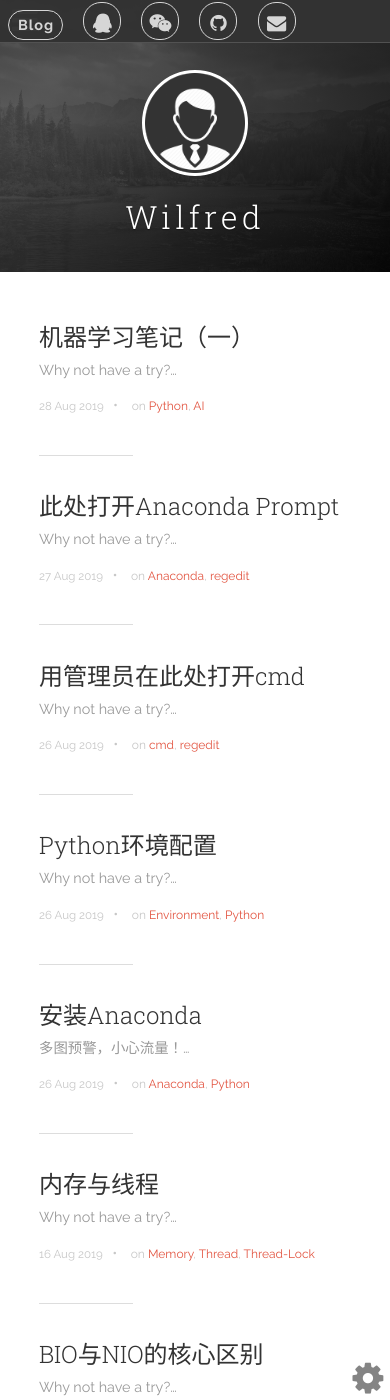
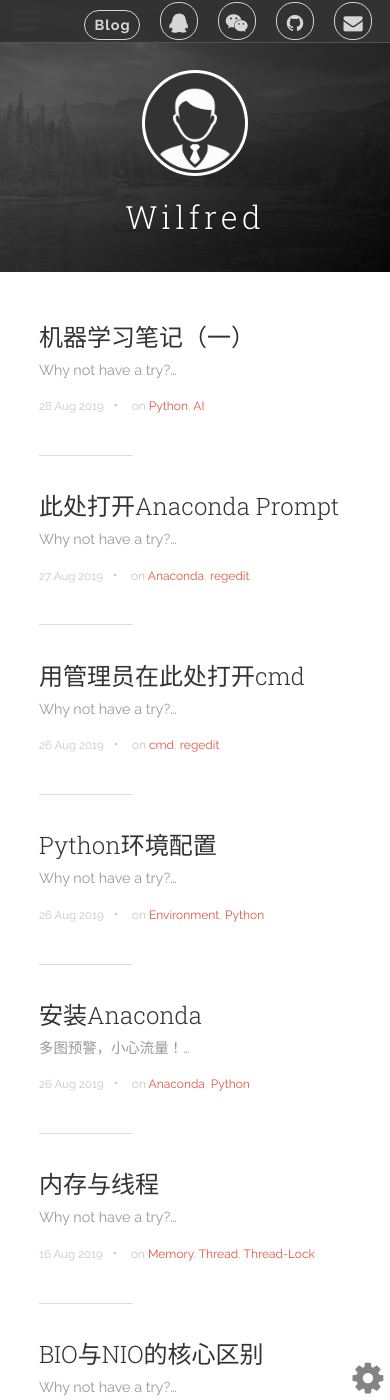
Before and after one commit to WilfredShen/WilfredShen.github.io, a Jekyll site: the page built from index.html, in a window 390 px wide and 1400 px high. Built offline with Jekyll 4.4.1, drawn with Linux system fonts in a browser that asks for light colours; the list of posts is cut into pages by our own code.

Commit message:
Update main.scss

```diff
--- a/static/css/main.scss
+++ b/static/css/main.scss
@@ -400,7 +400,7 @@ pre.highlight code,
 		position: relative;
 		float: left;
 		clear: left;
-		width: 100%; }
+		width: auto; }
 		.cover-navigation .navigation {
 			display: block;
 			width: auto; }
```
